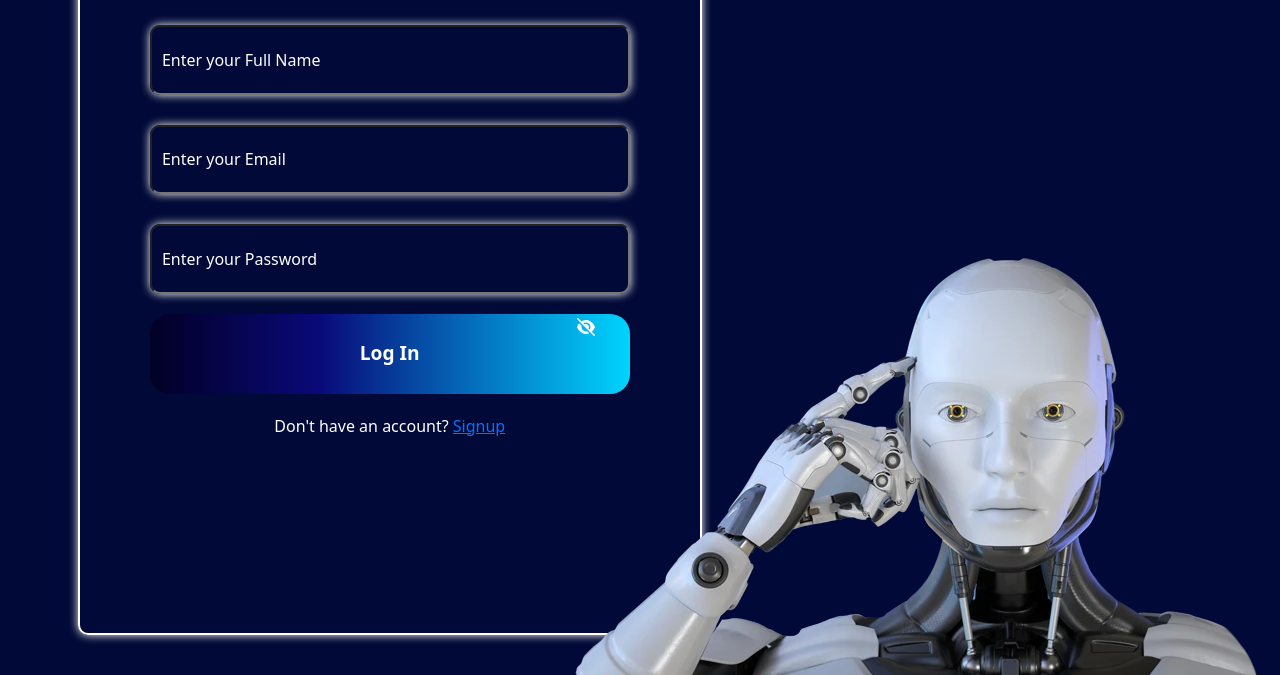
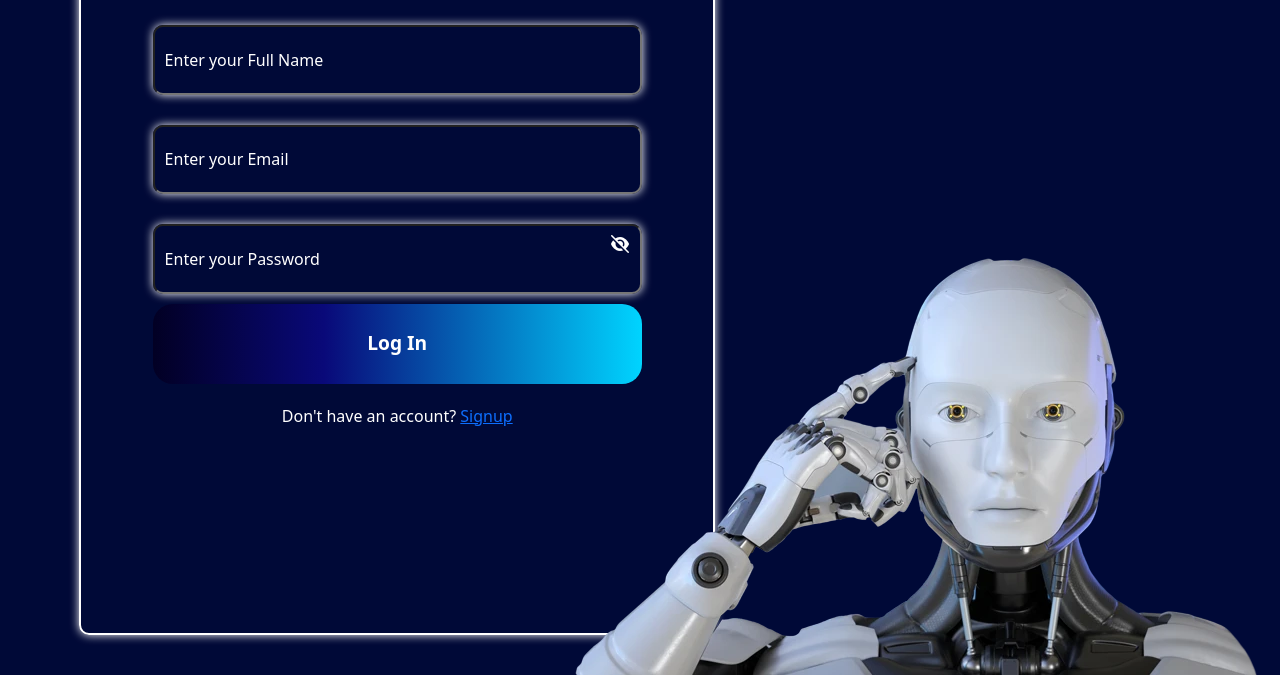
Before and after one commit to Umaima-23/chatApp, a plain HTML site: page login.html in a window 1280 px wide. Shown: the part 125-800 px from the top of the page. Drawn offline with nearby package versions, Linux system fonts and the light colour scheme.

Commit message:
minor fix

```diff
--- a/chat.css
+++ b/chat.css
@@ -68,7 +68,7 @@ input {
     display: flex;
     justify-content: center;
     width: 100%;
-    padding: 10px 20px;
+    padding: 0px;
     position: fixed;
     bottom: 0;
     left: 0;
@@ -81,13 +81,14 @@ input {
     border-radius: 30px;
     border: none;
     background-color: #f0f0f0;
+    box-shadow: 0px 0px 10px grey;
     outline: none;
     font-size: 1rem;
 }
 .inp-cont button {
     position: absolute;
     right: 15%;
-    bottom: 100%;
+    bottom: 20px;
     /* border: none; */
     background-color: #00D061;
     padding: 10px;
--- a/login.css
+++ b/login.css
@@ -9,11 +9,11 @@
         width: 100%;
     }
 
-    .left .icon-eye {
+    /* .left .icon-eye {
         position: absolute;
         top: 48%;
         right: 8px;
-    }
+    } */
 }
 *{
     padding: 0;
@@ -104,9 +104,9 @@
      box-shadow: 0px 0px 8px white;
 }
 .icon-eye{
-    position: absolute;
-    left: 45%;
-    top: 55%;
+     /* position: absolute;
+    left: 10px; */
+    /*top: 55%; */
     background-color: transparent;
     border: none;
     color: white;
@@ -121,3 +121,31 @@
     position: relative;
     padding-right: 35px;
 }
+.passDiv{
+    width: 80%;
+    height: 10%;
+    display: flex;
+    position: relative;
+}
+.passDiv input{
+    height: 100%;
+    width: 100%;
+    padding-right: 40px;
+}
+
+.passDiv button.icon-eye {
+    position: absolute;
+    right: 10px;
+    top: 30px;
+    transform: translateY(-50%);
+    height: 24px;
+    width: 24px;
+    border: none;
+    background: none;
+    cursor: pointer;
+    padding: 0;
+    /* color: #555; */
+}
+.passDiv button.icon-eye {
+    z-index: 1;
+}
--- a/login.html
+++ b/login.html
@@ -21,10 +21,12 @@
                 <p id="nameMsg"></p>
                 <input type="email" id="email" placeholder="Enter your Email ">
                 <p id="returnMsg"></p>
+                <div class="passDiv">
                 <input type="password" id="passwordd" placeholder="Enter your Password ">
                 <button class="icon-eye" onclick="togglepass()">
                     <i id="icon"class=" fa-solid fa-eye-slash"></i>
                 </button>
+                </div>
             <p id="passMsg"></p>
             <button class="sign-btn" onclick="chatBotpage()">Log In</button>
             <p> Don't have an account? <a href="./signup.html" >Signup</a></p>
--- a/signup.css
+++ b/signup.css
@@ -128,3 +128,28 @@
     border: none;
     color: white;
 }
+.passDiv{
+    width: 80%;
+    height: 10%;
+    display: flex;
+    position: relative;
+}
+.passDiv input{
+    height: 100%;
+    width: 100%;
+    padding-right: 30px;
+}
+
+.passDiv button.icon-eye {
+    position: absolute;
+    right: 10px;
+    top: 30px;
+    transform: translateY(-50%);
+    height: 24px;
+    width: 24px;
+    border: none;
+    background: none;
+    cursor: pointer;
+    padding: 0;
+    /* color: #555; */
+}
```
Also changed, not shown: signup.html (+2 -0 lines).
